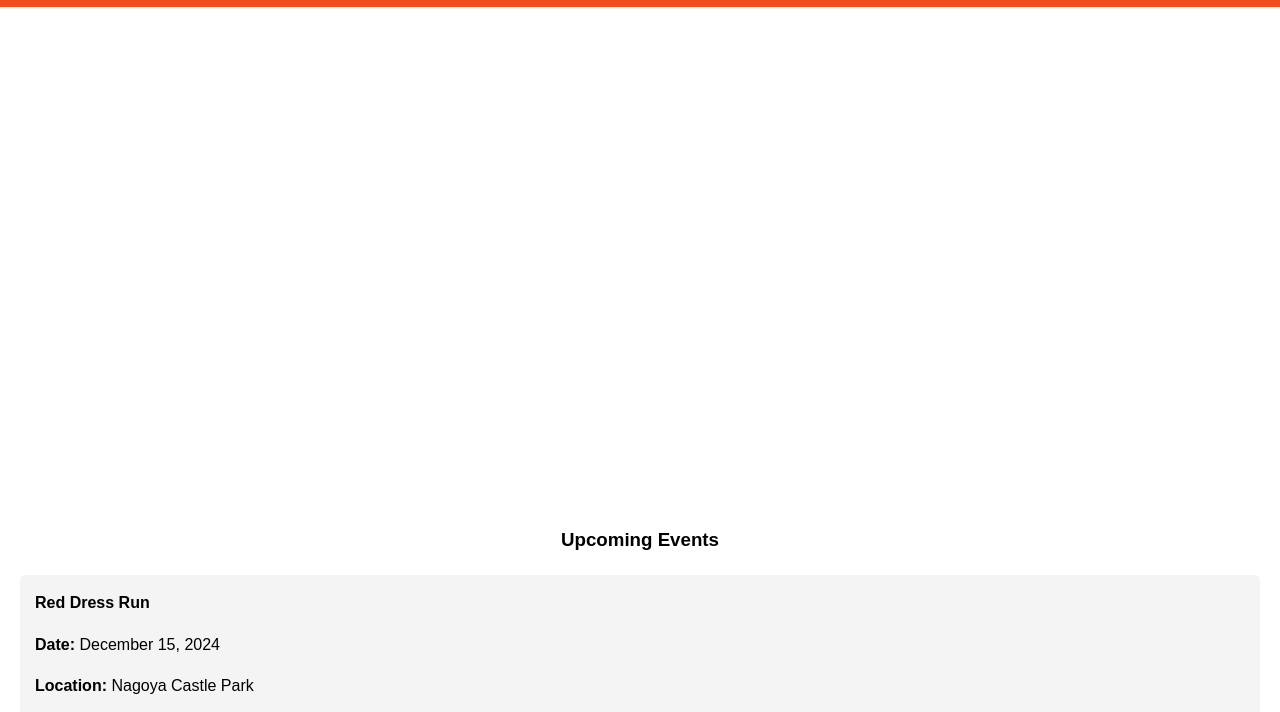
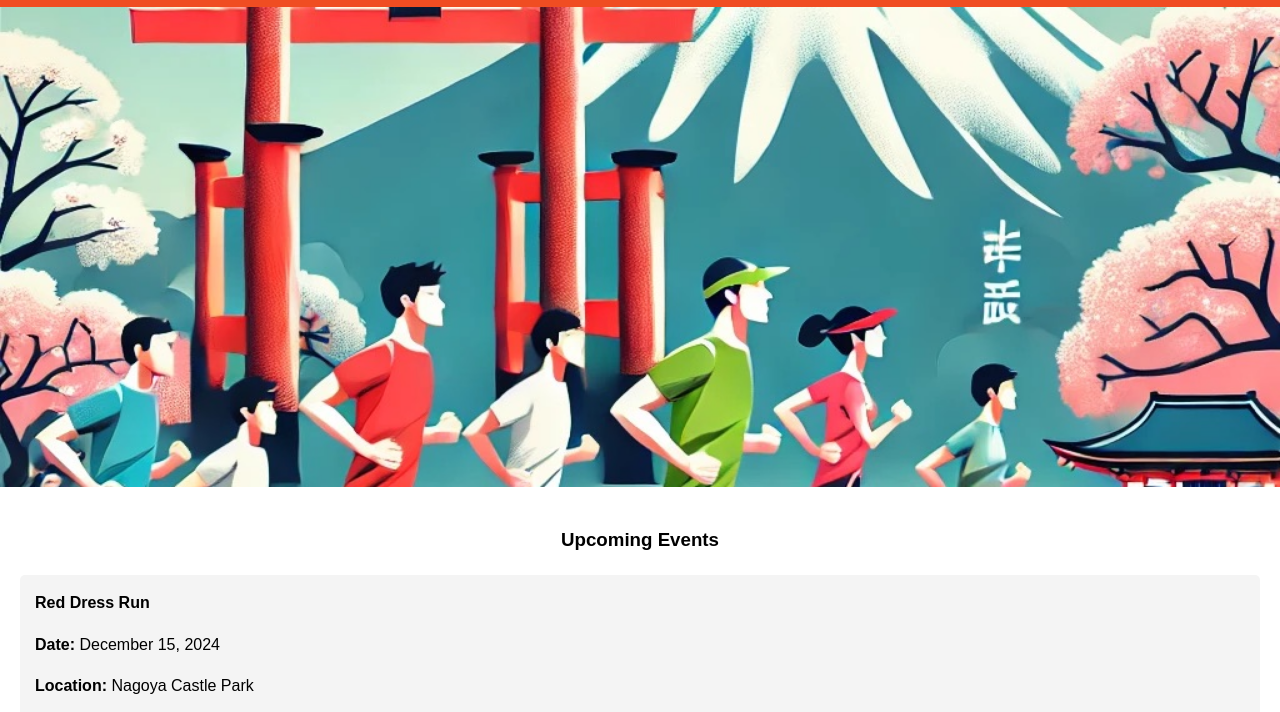
Before and after one commit to ibahr/nagoya-h3, a plain HTML site: page index.html in a window 1280 px wide. Shown: the part 84-796 px from the top of the page. Drawn offline with Linux system fonts and the light colour scheme.

Commit message:
Update index.html

```diff
--- a/index.html
+++ b/index.html
@@ -20,7 +20,7 @@
   </header>
 
   <main>
-    <section class="hero" style="background-image: url('images/hero-image.jpg'); background-size: cover; background-position: center; height: 60vh; display: flex; align-items: center; justify-content: center;">
+    <section class="hero" style="background-image: url('C33E9E19-F6FB-404F-BFCC-342FF47E1425.jpeg'); background-size: cover; background-position: center; height: 60vh; display: flex; align-items: center; justify-content: center;">
       <!-- Hero image is set as the background. -->
     </section>
 
```
